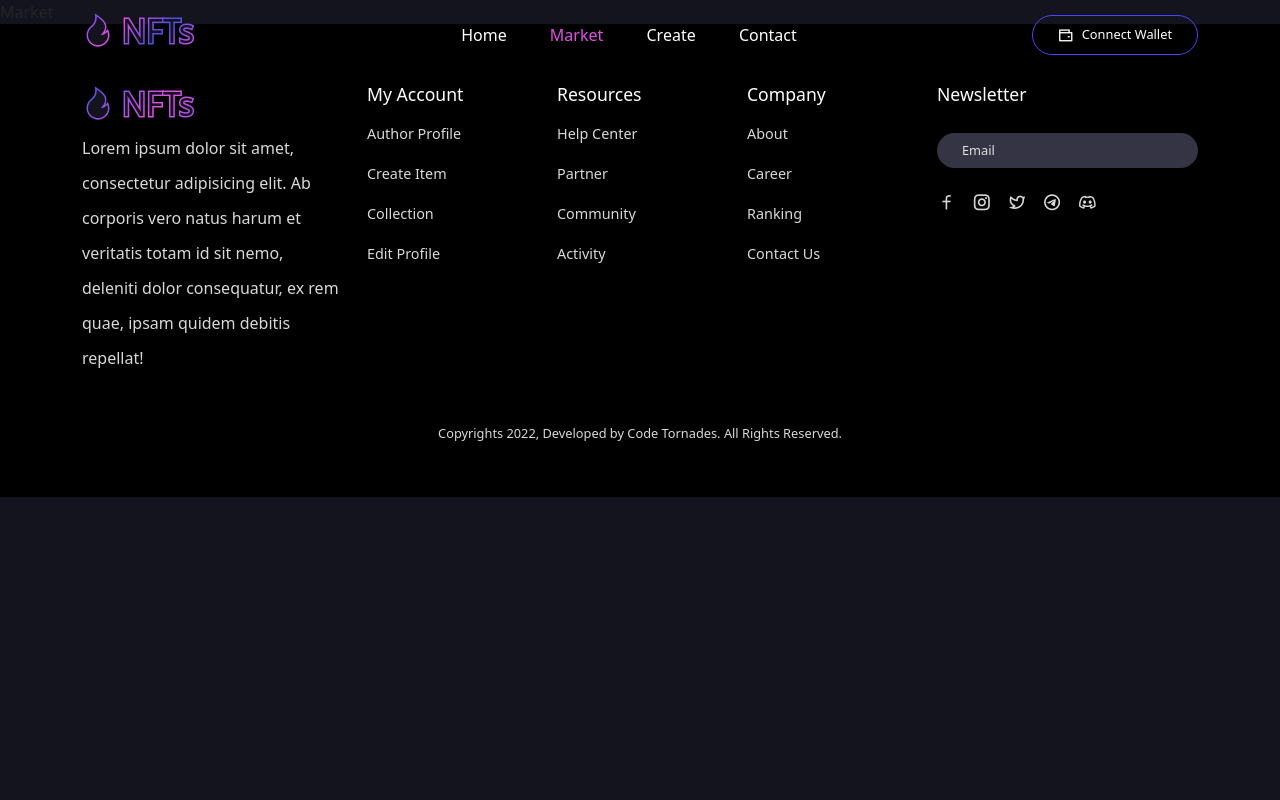
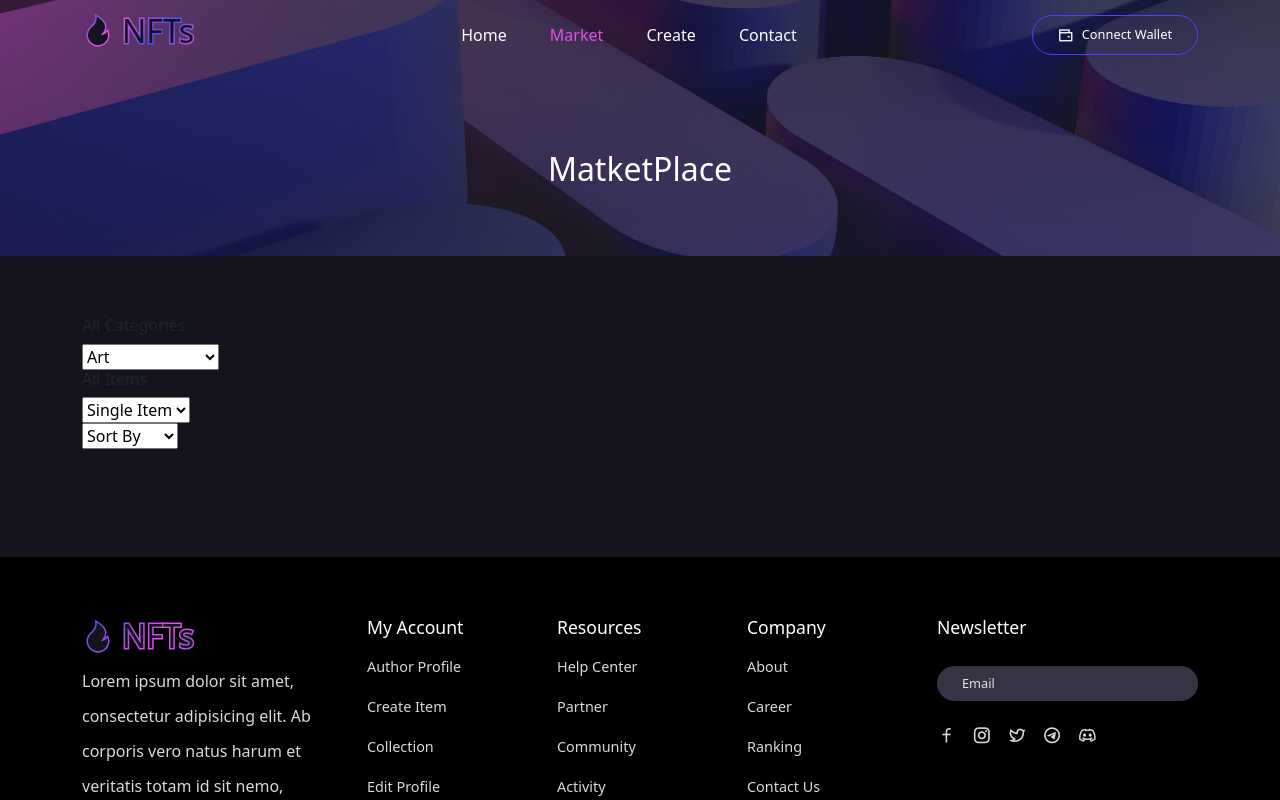
Before and after one commit to priyanshv03/cryptopunk, a React (Create React App) app in the folder frontend/: page /market in a window 1280 px wide. Shown: the top 800 px of the page. Built offline with nearby package versions, Linux system fonts and the light colour scheme.

Commit message:
updating

```diff
--- /dev/null
+++ b/frontend/src/components/ui/Common-section/CommonSection.jsx
@@ -0,0 +1,17 @@
+import React from "react";
+
+import "./common-section.css";
+
+import { Container } from "reactstrap";
+
+const CommonSection = ({ title }) => {
+  return (
+    <section className="common__section">
+      <Container className="text-center">
+        <h2>{title}</h2>
+      </Container>
+    </section>
+  );
+};
+
+export default CommonSection;
--- /dev/null
+++ b/frontend/src/components/ui/Common-section/common-section.css
@@ -0,0 +1,11 @@
+.common__section {
+    background: url('../../../assets/images/bg.jpg');
+    background-position: center center;
+    background-repeat: no-repeat;
+    background-size: cover;
+    padding-top: 150px;
+}
+
+.common__section h2{
+    color: #fff;
+}
--- a/frontend/src/components/ui/Modal/modal.css
+++ b/frontend/src/components/ui/Modal/modal.css
@@ -4,7 +4,7 @@
    left: 0;
    width: 100%;
    height: 100%;
-    background: #14141fc9;
+   background: #14141f8a;
    z-index: 4444444;
  }
 
@@ -16,26 +16,26 @@
    width: 500px;
    height: 500px;
    transform: translate(-50%, -50%);
-    background: #14141f !important;
+   background: #343444 !important;
    border-radius: 5px;
    padding: 30px;
    z-index: 5555555 !important;
    cursor: pointer;
  }
 
- .single__modal h6{
+ .single__modal h6 {
    font-size: 1.1rem;
    font-weight: 500;
    margin-bottom: 10px;
  }
 
- .single__modal .money{
+ .single__modal .money {
    color: #fff;
    font-weight: 500;
    font-size: 1.1rem;
  }
 
- .input__item input{
+ .input__item input {
    width: 100%;
    border: 1px solid rgb(221, 221, 221, 0.274);
    background: transparent;
@@ -43,6 +43,7 @@
    padding: 8px 25px;
    border-radius: 5px;
    outline: none;
+   font-size: .8rem;
  }
 
  .input__item h6 {
@@ -66,8 +67,8 @@
 
  .close__modal {
    position: absolute;
-   top: 0;
-   right: 0;
+   top: -2px;
+   right: -2px;
    z-index: 666666;
  }
 
@@ -77,3 +78,31 @@
    color: #fff;
    border-radius: 50%;
  }
+
+ @media only screen and (max-width:992px){
+.single__modal{
+  width: 300px;
+  height: auto;
+}
+.single__modal h6{
+  font-size: .9rem;
+}
+
+.single__modal p{
+  font-size: .8rem;
+  margin-bottom: 0;
+}
+
+.money{
+  font-size: .8rem !important;
+}
+
+.input__item h6{
+  font-size: 0.7rem;
+}
+
+.input__item input{
+  padding: 5px 20px !important;
+  font-size: .7rem;
+}
+ }
--- a/frontend/src/pages/Market.jsx
+++ b/frontend/src/pages/Market.jsx
@@ -1,11 +1,63 @@
+import React from "react";
 
+import CommonSection from "../components/ui/Common-section/CommonSection";
 
-import React from 'react'
+import NftCard from '../components/ui/Nft-card/NftCard'
+import { NFT__DATA } from '../assets/data/data'
+
+import { Container, Row, Col } from "reactstrap";
 
 const Market = () => {
   return (
-    <div>Market</div>
-  )
-}
+    <>
+      <CommonSection title={"MatketPlace"} />
 
-export default Market
+      <section>
+        <Container>
+          <Row>
+            <Col lg="12" className="mb-5">
+              <div className="market__product__filter">
+                <div className="filter__left">
+                  <div className="all__category__filter">
+                    <h6>All Categories</h6>
+                    <select>
+                      <option value="art">Art</option>
+                      <option value="music">Music</option>
+                      <option value="domain-name">Domain Name</option>
+                      <option value="virtual-world">Virtual World</option>
+                      <option value="trending-card">Trending Cards</option>
+
+                    </select>
+                  </div>
+
+                  <div className="all__items__filter">
+                    <h6>All Items</h6>
+                    <select>
+                      <option value="single-item">Single Item</option>
+                      <option value="bundle">Bundel</option>
+
+                    </select>
+                  </div>
+                </div>
+                <div className="filter__right">
+                  <select>
+                      <option >Sort By</option>
+                      <option value="high">High Rate</option>
+                      <option value="mid">mid Rate</option>
+                      <option value="low">low Rate</option>
+                 </select>
+                </div>
+              </div>
+            </Col>
+
+            {/* {
+              NFT__DATA
+            } */}
+          </Row>
+        </Container>
+      </section>
+    </>
+  );
+};
+
+export default Market;
```
Lines whose indentation alone changed are shown as unchanged.
